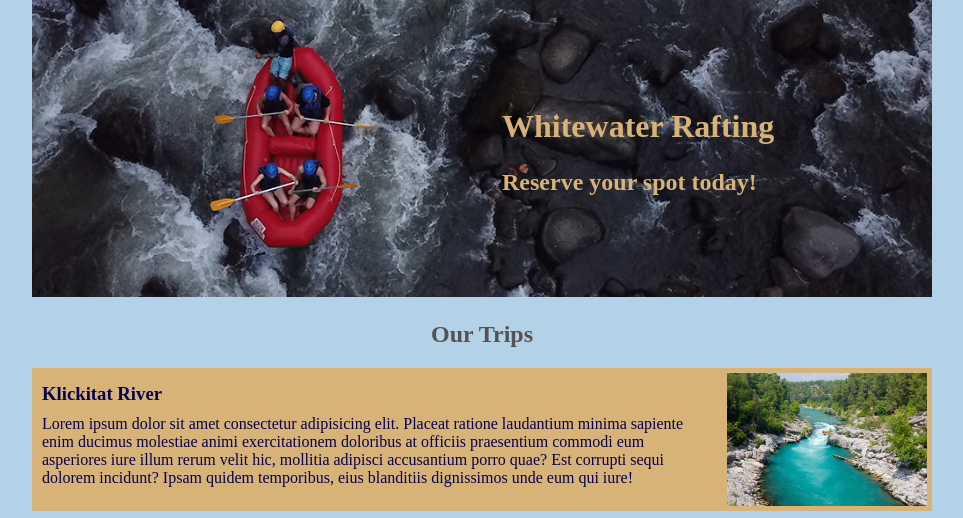
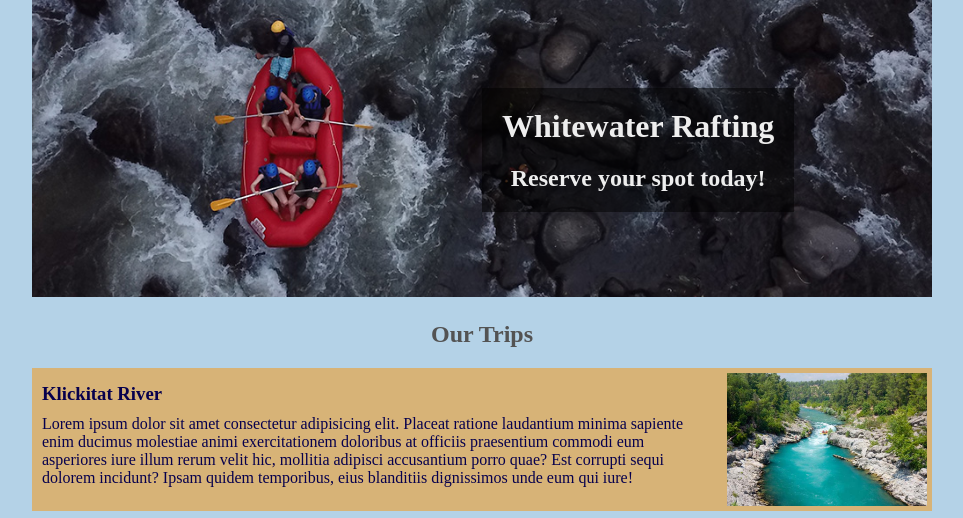
Before and after one commit to jeffrey-thomas/wdd130, a plain HTML site: page wwr/trips.html in a window 1280 px wide. Shown: the part 205-723 px from the top of the page, without its empty margins (158-1121 px from the left). Drawn offline with Linux system fonts and the light colour scheme.

Commit message:
week06 tweaks for contrast

```diff
--- a/wwr/styles/rafting.css
+++ b/wwr/styles/rafting.css
@@ -217,18 +217,15 @@ height:300px;
 
 }
 
-.action-call h1{
+.action-call-text{
     position:absolute;
     top:30%;
     left:50%;
-    color:var(--accent1-color)
+    background-color:rgba(0,0,0,0.5);
 }
 
-.action-call h2{
-    position:absolute;
-    top:50%;
-    left:50%;
-    color:var(--accent1-color)
+.action-call h1, .action-call h2{
+    color:var(--nav-link-color)
 }
 
 .trips{
--- a/wwr/trips.html
+++ b/wwr/trips.html
@@ -22,8 +22,10 @@
             <div class="action-call">
                 <a href="contact.html">
                     <img src="images/rafting16_1024.jpg" alt="Photo of raft in river">
-                    <h1>Whitewater Rafting</h1>
-                    <h2>Reserve your spot today!</h2>
+                    <div class="action-call-text">
+                        <h1>Whitewater Rafting</h1>
+                        <h2>Reserve your spot today!</h2>
+                    </div>
                 </a>
             </div>
             <section>
```
